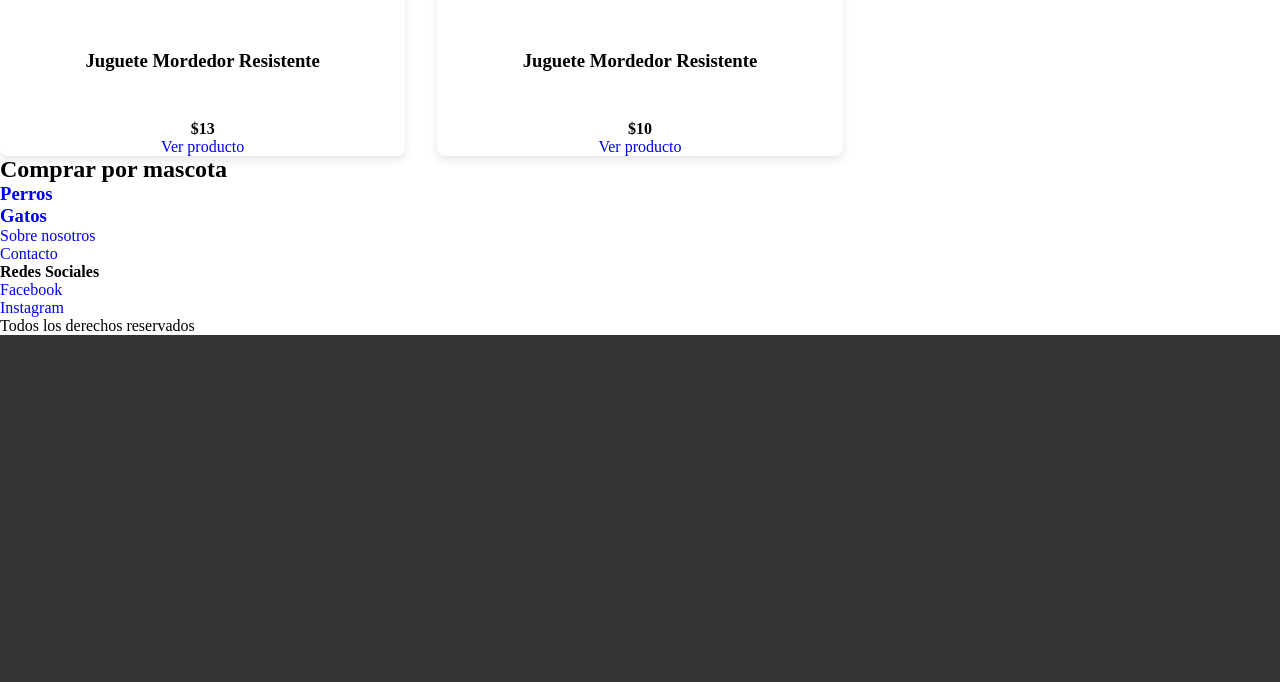
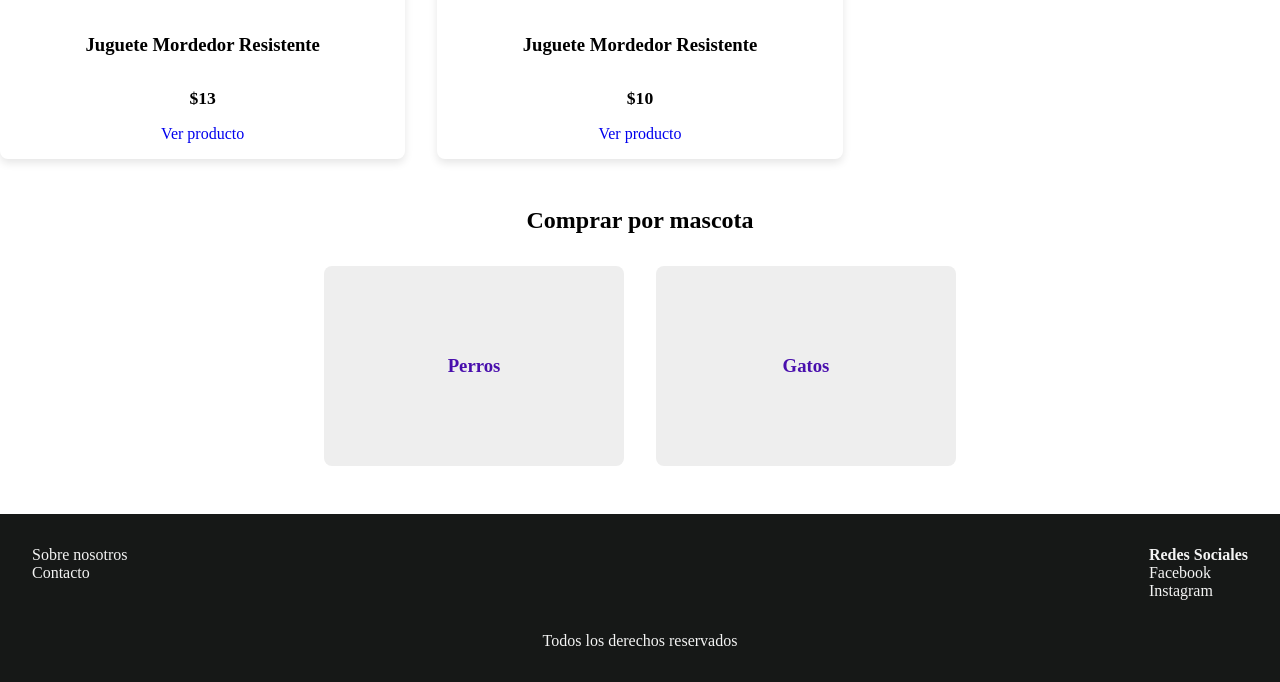
Before and after one commit to ChristianSanchez1810/PetPlanet, a PHP site: page / in a window 1280 px wide. Shown: the part 1053-1735 px from the top of the page. Before the commit the page ends 1388 px from the top, so only its background shows below. Run offline with PHP 8.4, Linux system fonts and the light colour scheme.

Commit message:
css de index terminado

```diff
--- a/frontend/assets/Css/style.css
+++ b/frontend/assets/Css/style.css
@@ -94,9 +94,68 @@ header a:hover{
 .tarjeta-producto img{
     width: 100%;
 }
+
 .tarjeta-producto h3{
-    margin: 3rem 0;
+    margin: 2rem 0;
 }
+
 .tarjeta-producto p{
     font-weight: bold;
+    font-size: 1.1rem;
 }
+
+.tarjeta-producto a{
+    margin: 1rem 0;
+    display: inline-block;
+}
+
+.categorias h2{
+    text-align: center;
+    margin-top: 3rem;
+    margin-bottom: 2rem;
+}
+
+.categorias-contenedor{
+    display: flex;
+    justify-content: center;
+    gap: 2rem;
+}
+
+.tarjeta-categoria{
+    width: 300px;
+    height: 200px;
+    background-color: #eee;
+    border-radius: 8px;
+    display: flex;
+    justify-content: center;
+    align-items: center;
+    color: #490fad;
+}
+
+footer{
+   background-color: #161817;
+   color: #f4f4f4;
+   padding: 2rem;
+   margin-top: 3rem;
+}
+
+footer > div{
+    display:flex;
+    justify-content: space-between;
+    gap: 3rem;
+}
+
+footer a{
+    color: #f4f4f4;
+}
+
+footer p{
+    text-align: center;
+    margin-top: 2rem;
+}
+
+@media(max-width: 768px){
+    .productos-contenedor{
+        grid-template-columns: 1fr;
+    }
+}
```
